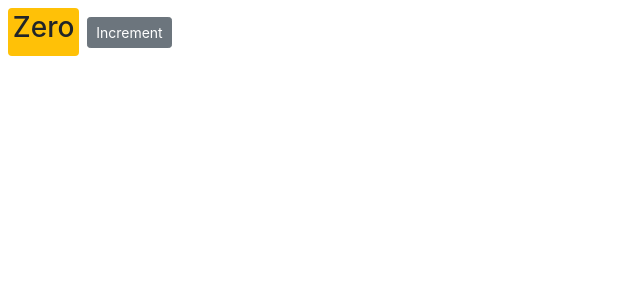
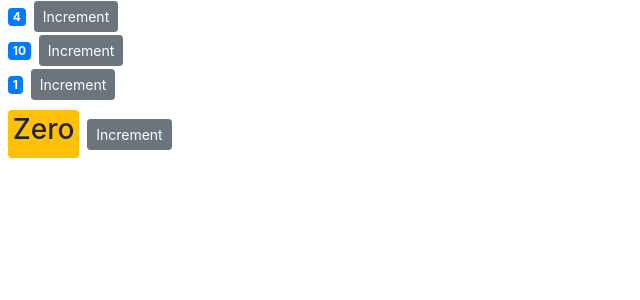
Before and after one commit to LuisDi98/Tutorial_React_Beginners, a React (Create React App) app in the folder react-app/: page / in a window 1280 px wide. Shown: the top 300 px of the page, without its empty margins (0-640 px from the left). Built offline with nearby package versions, Linux system fonts and the light colour scheme.

Commit message:
Composing Components and Passing Args between them

```diff
--- a/react-app/src/components/counter.jsx
+++ b/react-app/src/components/counter.jsx
@@ -2,7 +2,7 @@
 
 class Counter extends Component {
   state = {
-    count: 0,
+    value: this.props.value
   };
 
   /*constructor() {
@@ -12,34 +12,33 @@
 
   handleIncrement = product => {
     console.log(product);
-    this.setState({count: this.state.count + 1});
+    this.setState({value: this.state.value + 1});
   }
 
   render() {
-    let classes = this.getBadgeClasses();
 
     return (
-      <React.Fragment>
-        <span className={classes}> {this.formatCount()} </span>
+      <div>
+        <span className={this.getBadgeClasses()}> {this.formatCount()} </span>
         <button
           onClick={() => this.handleIncrement(1)}
           className="btn btn-secondary btn-sm"
         >
           Increment
         </button>
-      </React.Fragment>
+      </div>
     );
   }
 
   getBadgeClasses() {
     let classes = "badge m-2 badge-";
-    classes += this.state.count === 0 ? "warning" : "primary";
+    classes += this.state.value === 0 ? "warning" : "primary";
     return classes;
   }
 
   formatCount() {
-    const { count } = this.state;
-    return count === 0 ? <h3>Zero</h3> : count;
+    const { value } = this.state;
+    return value === 0 ? <h3>Zero</h3> : value;
   }
 }
 
--- /dev/null
+++ b/react-app/src/components/counters.jsx
@@ -0,0 +1,29 @@
+import React, { Component } from "react";
+import Counter from "./counter";
+
+class Counters extends Component {
+  state = {
+    counters: [
+      { id: 1, value: 4},
+      { id: 2, value: 10},
+      { id: 3, value: 1},
+      { id: 4, value: 0},
+    ],
+  };
+  render() {
+      //Wthv we set on value={} will be inside this.props in the component
+    return (
+      <div>
+        {this.state.counters.map((counter) => (
+          <Counter
+            key={counter.id}
+            value={counter.value}
+            selected={counter.selected}
+          />
+        ))}
+      </div>
+    );
+  }
+}
+
+export default Counters;
--- a/react-app/src/index.js
+++ b/react-app/src/index.js
@@ -4,7 +4,7 @@
 import App from './App';
 import registerServiceWorker from './registerServiceWorker';
 import 'bootstrap/dist/css/bootstrap.css'
-import Counter from './components/counter';
+import Counters from './components/counters';
 
-ReactDOM.render(<Counter />, document.getElementById('root'));
+ReactDOM.render(<Counters />, document.getElementById('root'));
 registerServiceWorker();
```
